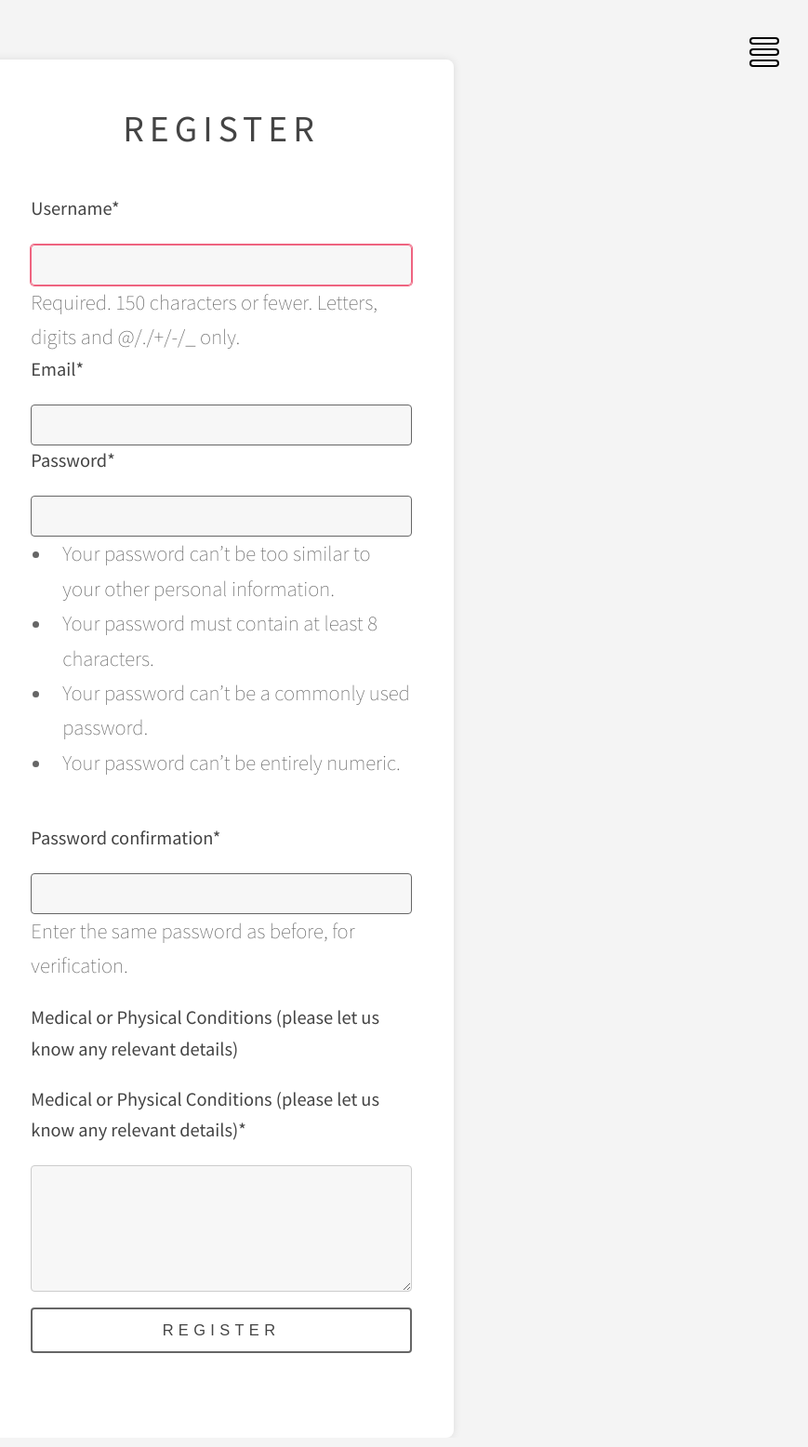
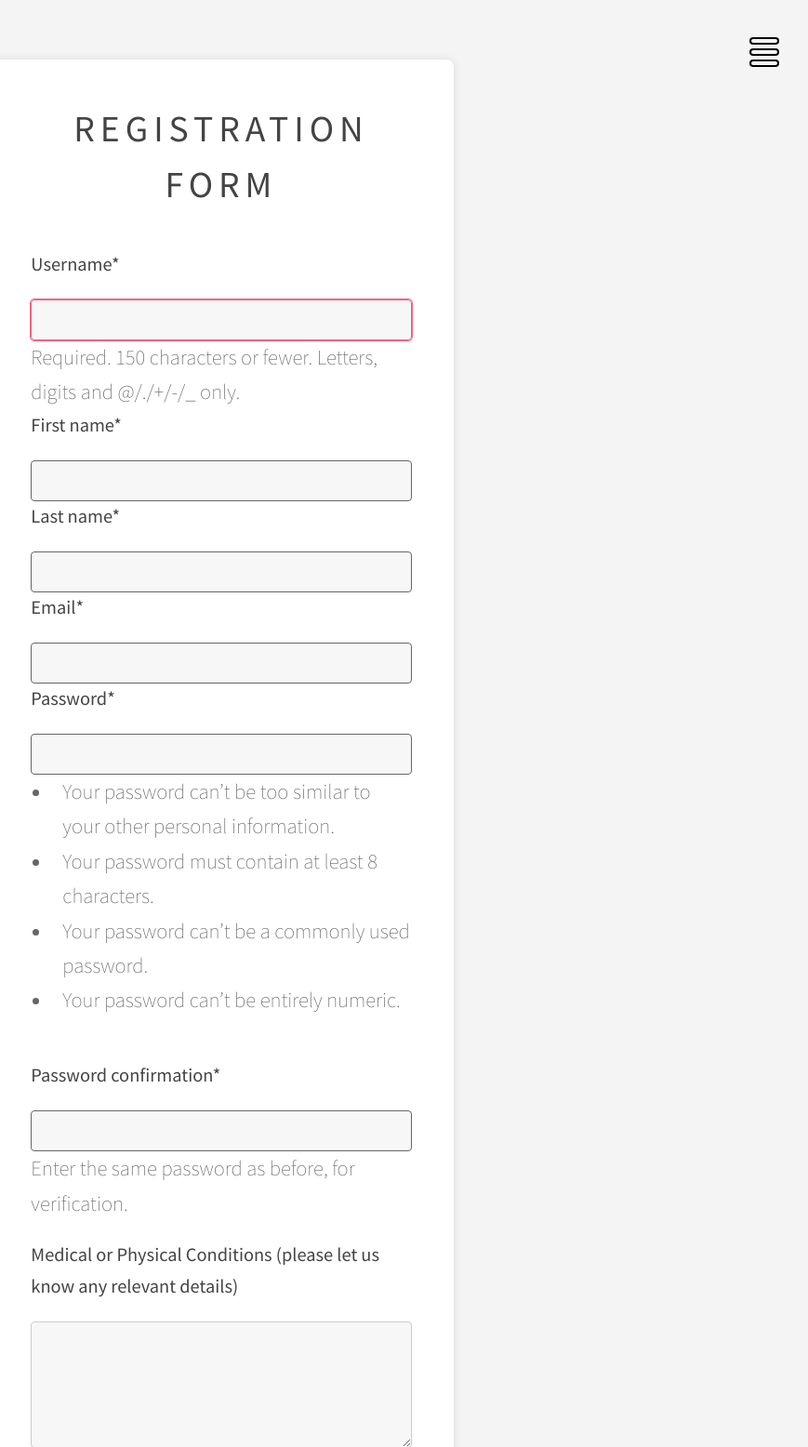
Before and after one commit to D-Mallon/namasdre, a Django app: page /register/ in a window 1280 px wide. Shown: the top 1556 px of the page at 93% size, without its empty margins (402-1271 px from the left). Before the commit the page ends 1455 px from the top, so only its background shows below. Run offline with Django 4.2, Linux system fonts and the light colour scheme; some libraries are stand-ins or nearby versions.

Commit message:
Update user registration form with required first name and last name fields, and improved medical conditions field styling and label

```diff
--- a/register/forms.py
+++ b/register/forms.py
@@ -3,14 +3,16 @@ from django.contrib.auth.forms import UserCreationForm
 from django.contrib.auth.models import User
 
 class RegisterForm(UserCreationForm):
-    email = forms.EmailField()
+    email = forms.EmailField(required=True)
+    first_name = forms.CharField(max_length=30, required=True)
+    last_name = forms.CharField(max_length=30, required=True)
     medical_conditions = forms.CharField(
-    max_length=300,
-    label='Medical or Physical Conditions (please let us know any relevant details)',
-    widget=forms.Textarea(attrs={'rows': 4, 'cols': 40, 'class': 'medical-conditions-input'})
-)
-
+        max_length=300,
+        label='Medical or Physical Conditions (please let us know any relevant details)',
+        widget=forms.Textarea(attrs={'rows': 4, 'cols': 40, 'class': 'medical-conditions-input'}),
+        required=False
+    )
 
     class Meta:
         model = User
-        fields = ["username", "email", "password1", "password2", "medical_conditions"]
+        fields = ["username", "first_name", "last_name", "email", "password1", "password2", "medical_conditions"]
--- a/register/templates/register/register.html
+++ b/register/templates/register/register.html
@@ -5,12 +5,14 @@
 
 {% block content %}
 <div class="register-container">
-    <h2>Register</h2>
+    <h2>Registration Form</h2>
     <form method="POST" class="form-group">
         {% csrf_token %}
         {{ form.non_field_errors }}
         {% comment %} This renders any non-field-specific errors at the top of the form, such as errors that apply to the entire form rather than a specific field. {% endcomment %}
         {{ form.username|as_crispy_field }}
+        {{ form.first_name|as_crispy_field }}
+        {{ form.last_name|as_crispy_field }}
         {{ form.email|as_crispy_field }}
         {{ form.password1|as_crispy_field }}
         {{ form.password2|as_crispy_field }}
@@ -18,8 +20,6 @@
         <div class="form-group">
             <label for="{{ form.medical_conditions.id_for_label }}" class="medical-conditions-input-label">
                 {% comment %} This sets the label for the medical_conditions field with the custom class medical-conditions-input-label. {% endcomment %}
-                {{ form.medical_conditions.label }}
-                {% comment %} This renders the label text for the medical_conditions field. {% endcomment %}
             </label>
             {{ form.medical_conditions|as_crispy_field }}
             {% comment %} This renders the medical_conditions field using crispy_forms, ensuring it is styled correctly. {% endcomment %}
--- a/register/views.py
+++ b/register/views.py
@@ -7,7 +7,7 @@ def register(request):
         form = RegisterForm(request.POST)
         if form.is_valid():
             form.save()
-            return redirect("/home")
+            return redirect("home")
     else:
         form = RegisterForm()
 
```
